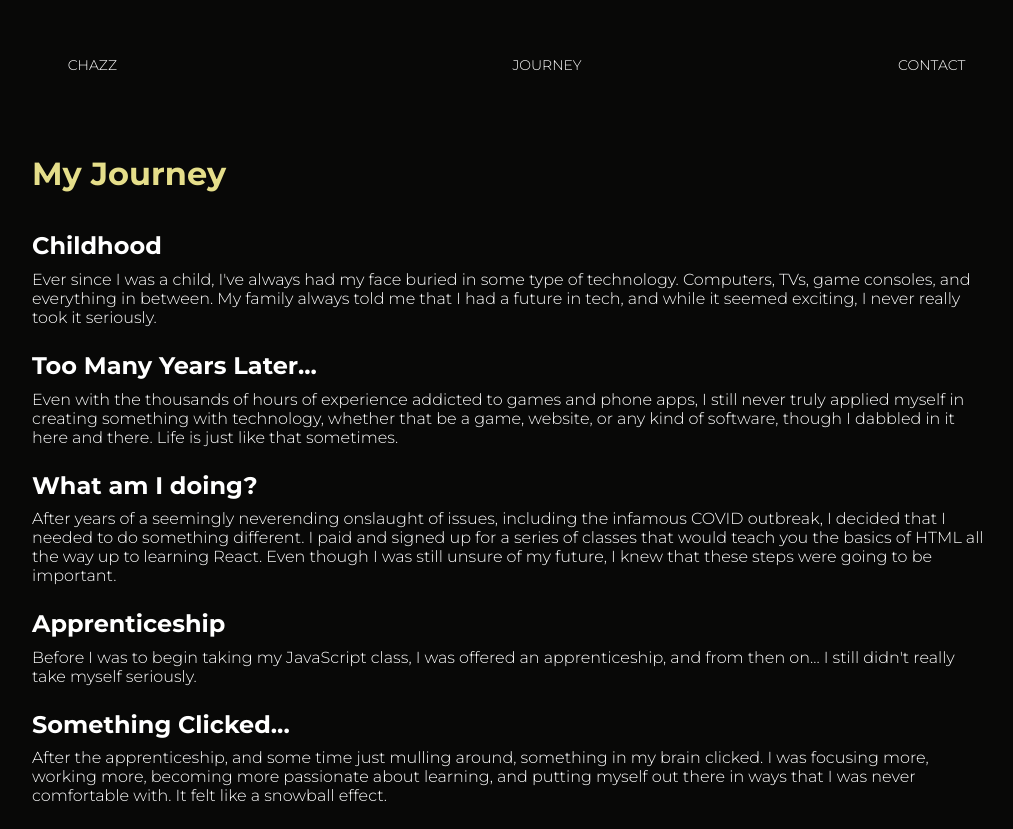
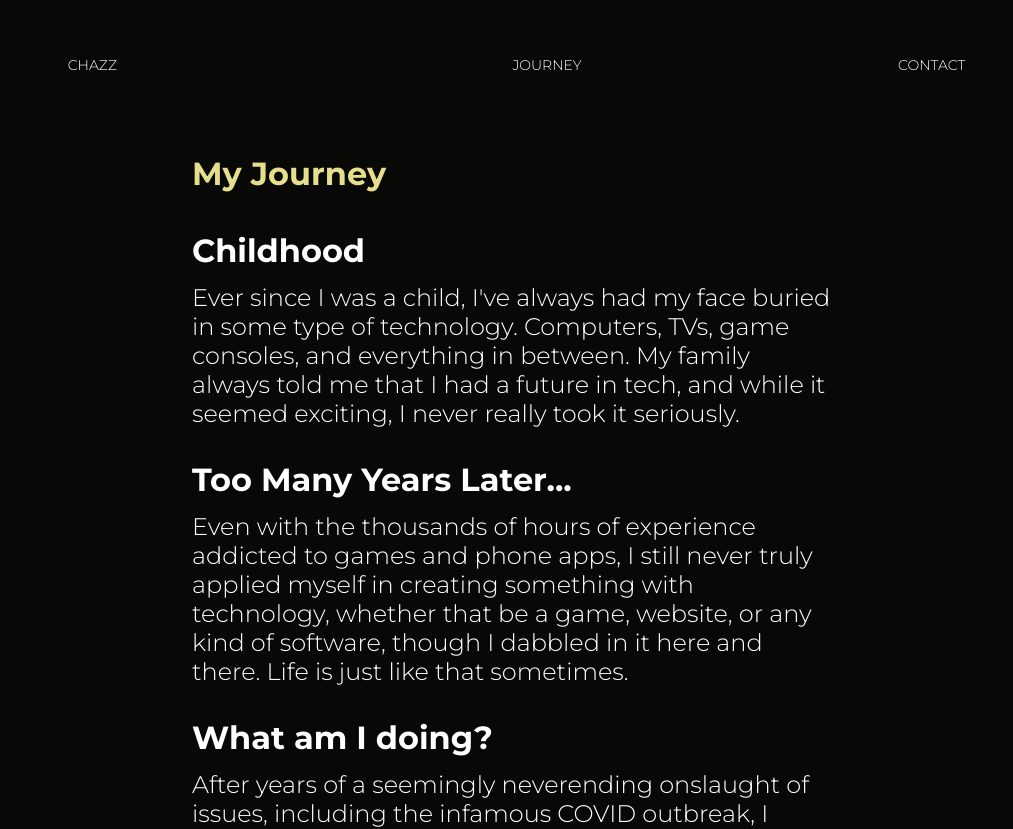
Before and after one commit to czcarrizales/react-portfolio, a React (Create React App) app: page /journey in a window 1280 px wide. Shown: the top 829 px of the page, without its empty margins (128-1141 px from the left). Built offline with nearby package versions, Linux system fonts and the light colour scheme.

Commit message:
tablet responsive (Journey)

```diff
--- a/src/css/Journey.css
+++ b/src/css/Journey.css
@@ -14,9 +14,39 @@
     margin-bottom: .4em;
 }
 
-@media (min-width: 1000px) {
+@media (min-width: 600px) {
+    .journey-container {
+        margin-left: 5em;
+        margin-right: 5em;
+    }
+}
+
+@media (min-width: 800px) {
     .journey-container {
         margin-left: 10em;
         margin-right: 10em;
     }
+
+    .journey-container h2 {
+        font-size: 2rem;
+    }
+
+    .journey-container p {
+        font-size: 1.5rem;
+    }
 }
+
+@media (min-width: 1000px) {
+    .journey-container {
+        margin-left: 20em;
+        margin-right: 20em;
+    }
+
+    .journey-container h2 {
+        font-size: 2rem;
+    }
+
+    .journey-container p {
+        font-size: 1.5rem;
+    }
+}
```
